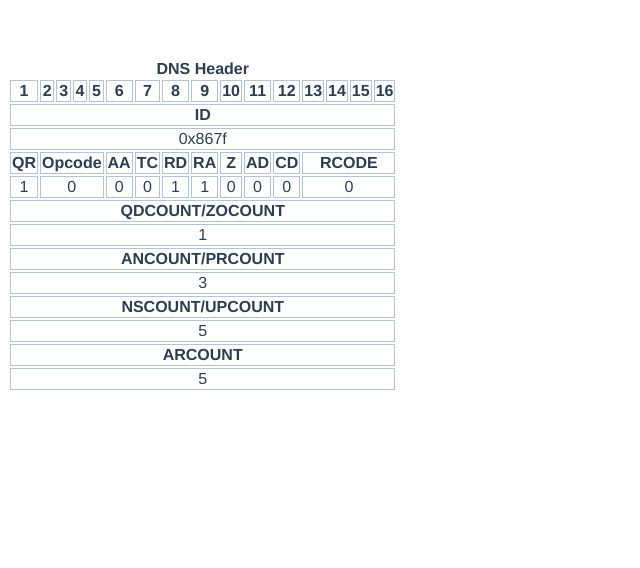
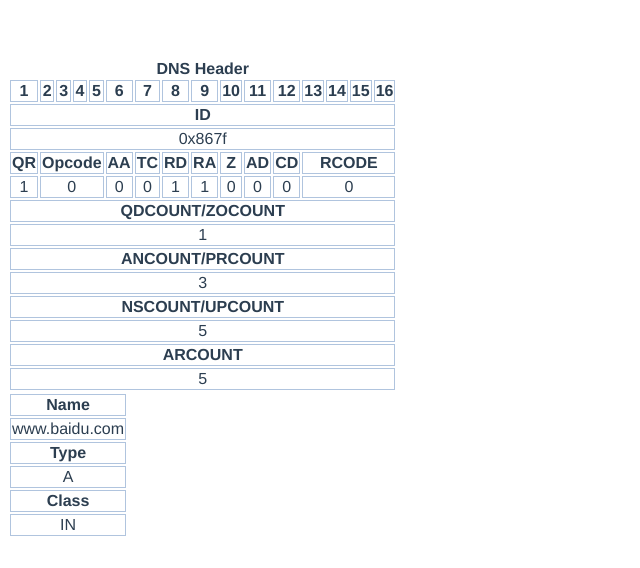
Before and after one commit to xiongmao86/dns-playground, a Vue app: page / in a window 1280 px wide. Shown: the top 568 px of the page, without its empty margins (0-640 px from the left). Built offline with nearby package versions, Linux system fonts and the light colour scheme.

Commit message:
Add DNSQuery component.

```diff
--- a/src/App.vue
+++ b/src/App.vue
@@ -1,19 +1,24 @@
 <template>
   <div id="app">
       <DNSHeader />
-      <!-- <DNSQuery /> -->
+      <DNSQuery v-bind="query"/>
   </div>
 </template>
 
 <script>
 import DNSHeader from './components/DNSHeader.vue'
-// import DNSQuery from './components/DNSQuery.vue'
+import DNSQuery from './components/DNSQuery.vue'
 
 export default {
   name: 'App',
   components: {
-    DNSHeader
-    // DNSQuery
+    DNSHeader,
+    DNSQuery
+  },
+  data () {
+    return {
+      query: this.$store.state.querys[0]
+    }
   }
 }
 </script>
--- /dev/null
+++ b/src/components/DNSQuery.vue
@@ -0,0 +1,36 @@
+<template>
+    <table>
+        <tr>
+            <th>Name</th>
+        </tr>
+        <tr>
+            <td>{{name}}</td>
+        </tr>
+        <tr>
+            <th>Type</th>
+        </tr>
+        <tr>
+            <td>{{type}}</td>
+        </tr>
+        <tr>
+            <th>Class</th>
+        </tr>
+        <tr>
+            <td>{{klass}}</td>
+        </tr>
+    </table>
+</template>
+
+<script>
+export default {
+    props: {
+        name: String,
+        type: String,
+        klass: String
+    }
+}
+</script>
+
+<style>
+
+</style>
--- a/src/store/index.js
+++ b/src/store/index.js
@@ -26,13 +26,14 @@
     "querys": [{
       "name": "www.baidu.com",
       "type": "A",
-      "class": "IN"
+      // class is a keyword in javascript so rename it to klass.
+      "klass": "IN"
     }],
     "answers": [
       {
         "name": "www.baidu.com",
         "type": "CNAME",
-        "class": "IN",
+        "klass": "IN",
         "time_to_live": 600,
         "data_length": 15,
         "CNAME": "www.a.shifen.com"
@@ -40,7 +41,7 @@
       {
         "name": "www.a.shifen.com",
         "type": "A",
-        "class": "IN",
+        "klass": "IN",
         "time_to_live": 600,
         "data_length": 4,
         "address": "14.215.177.38"
@@ -48,7 +49,7 @@
       {
         "name": "www.a.shifen.com",
         "type": "A",
-        "class": "IN",
+        "klass": "IN",
         "time_to_live": 600,
         "data_length": 4,
         "address": "14.215.177.38"
@@ -58,7 +59,7 @@
       {
         "name": "a.shifen.com",
         "type": "NS",
-        "class": "IN",
+        "klass": "IN",
         "time_to_live": 205,
         "data_length": 6,
         "name_server": "ns3.a.shifen.com"
@@ -66,7 +67,7 @@
       {
         "name": "a.shifen.com",
         "type": "NS",
-        "class": "IN",
+        "klass": "IN",
         "time_to_live": 205,
         "data_length": 6,
         "name_server": "ns4.a.shifen.com"
@@ -74,7 +75,7 @@
       {
         "name": "a.shifen.com",
         "type": "NS",
-        "class": "IN",
+        "klass": "IN",
         "time_to_live": 205,
         "data_length": 6,
         "name_server": "ns2.a.shifen.com"
@@ -82,7 +83,7 @@
       {
         "name": "a.shifen.com",
         "type": "NS",
-        "class": "IN",
+        "klass": "IN",
         "time_to_live": 205,
         "data_length": 6,
         "name_server": "ns1.a.shifen.com"
@@ -90,7 +91,7 @@
       {
         "name": "a.shifen.com",
         "type": "NS",
-        "class": "IN",
+        "klass": "IN",
         "time_to_live": 205,
         "data_length": 6,
         "name_server": "ns5.a.shifen.com"
@@ -100,7 +101,7 @@
       {
         "name": "ns1.a.shifen.com",
         "type": "A",
-        "class": "IN",
+        "klass": "IN",
         "time_to_live": 466,
         "data_length": 4,
         "address": "61.135.165.224"
@@ -108,7 +109,7 @@
       {
         "name": "ns2.a.shifen.com",
         "type": "A",
-        "class": "IN",
+        "klass": "IN",
         "time_to_live": 497,
         "data_length": 4,
         "address": "220.181.33.32"
@@ -116,7 +117,7 @@
       {
         "name": "ns3.a.shifen.com",
         "type": "A",
-        "class": "IN",
+        "klass": "IN",
         "time_to_live": 465,
         "data_length": 4,
         "address": "112.80.255.253"
@@ -124,7 +125,7 @@
       {
         "name": "ns4.a.shifen.com",
         "type": "A",
-        "class": "IN",
+        "klass": "IN",
         "time_to_live": 138,
         "data_length": 4,
         "address": "14.215.177.229"
@@ -132,7 +133,7 @@
       {
         "name": "ns5.a.shifen.com",
         "type": "A",
-        "class": "IN",
+        "klass": "IN",
         "time_to_live": 353,
         "data_length": 4,
         "address": "180.76.76.95"
```
